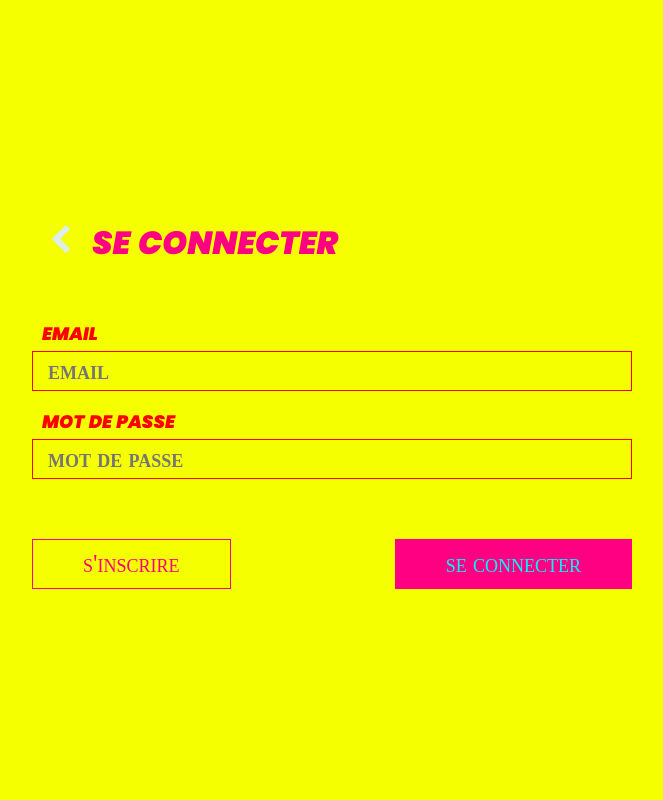
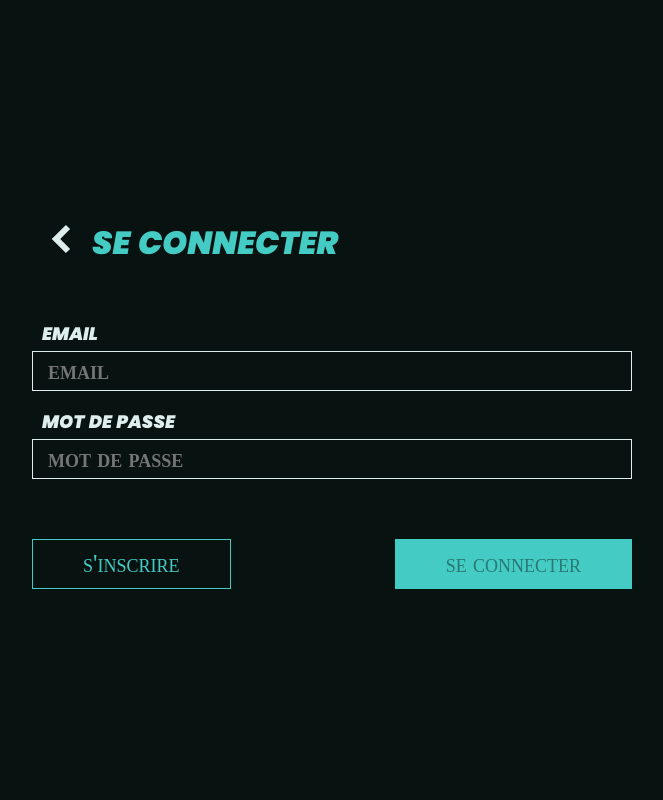
Before and after one commit to jordanlavenant/SAE-WEB-PHP, a PHP site: page /?action=login in a window 1280 px wide. Shown: the whole page, without its empty margins (308-971 px from the left). Run offline with PHP 8.4, Linux system fonts and the light colour scheme; data comes from the database, SQL or seed files in the repository; both versions use the stored data as it was after the commit; data that the repository does not hold is empty; some web fonts are replaced.

Commit message:
Template upgrade

```diff
--- a/static/css/style.css
+++ b/static/css/style.css
@@ -63,17 +63,17 @@ p {
     --background: #060e0e;
     --accent: #4b50b4; */
 
-    /* --primary: #99d8d4;
+    --primary: #99d8d4;
     --secondary: #287974;
     --text: #deeeed;
     --background: #081211;
-    --accent: #44cbc3; */
+    --accent: #44cbc3;
 
-    --primary: #24ff00;
+    /* --primary: #24ff00;
     --secondary: #00f5ff;
     --text: #ff0000;
     --background: #f6ff00;
-    --accent: #ff0083;
+    --accent: #ff0083; */
 }
 
 .Container {
```
Also changed, not shown: BD/bd.sqlite.
